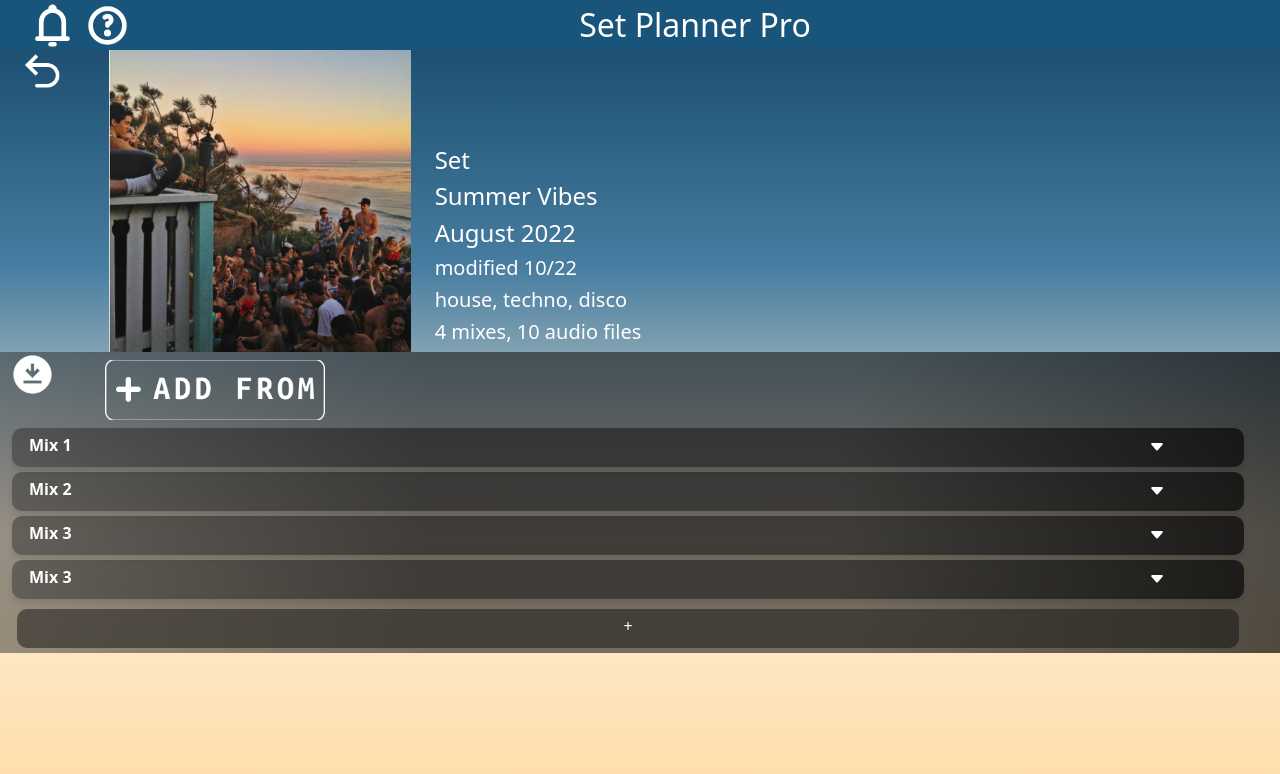
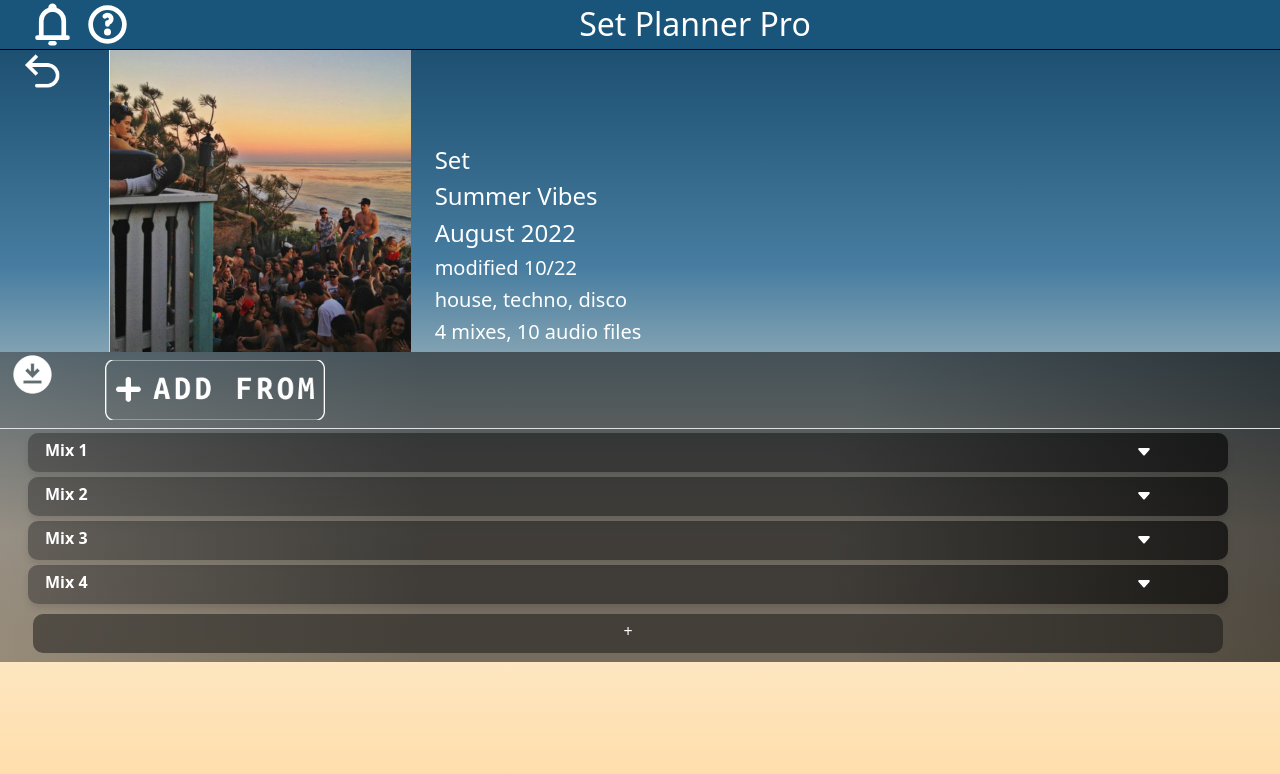
Before and after one commit to leeaforbes/earlybirdsfinalproject, a React (Create React App) app: page / in a window 1280 px wide. Shown: the top 774 px of the page. Built offline with nearby package versions, Linux system fonts and the light colour scheme.

Commit message:
added some borders

```diff
--- a/src/App.js
+++ b/src/App.js
@@ -53,7 +53,7 @@ function App() {
             </div>
           </div>
           <div className='greybg'>
-            <div className='row' >
+            <div className='border-bottom row' >
               <div className='col-1 headerIcon'>
                 <DownloadIcon />
 
@@ -68,7 +68,7 @@ function App() {
 
 
             </div>
-          <div className='row' >
+          <div className='row m-1' >
             <div className='row' >
               <div className='col'>
 
--- a/src/App.scss
+++ b/src/App.scss
@@ -152,3 +152,6 @@ h5{
   color: white;
   margin-bottom: 0px;
 }
+.black-border {
+  border-bottom: 1px solid black;
+}
--- a/src/data/mixes.js
+++ b/src/data/mixes.js
@@ -22,7 +22,7 @@ const mixes = [
     },
     {
       id: 4,
-      title: "Mix 3",
+      title: "Mix 4",
       audioFileIds: [4, 5],
       showInfo: false,
       description: "This is the fourth mix"
--- a/src/header.js
+++ b/src/header.js
@@ -6,7 +6,7 @@ import { ReactComponent as InfoIcon } from './info.svg';
 
 function Header(props) {
   return (
-    <div className="header">
+    <div className="header black-border">
       <div className="header-icons">
         <ReminderIcon />
         <InfoIcon />
```
